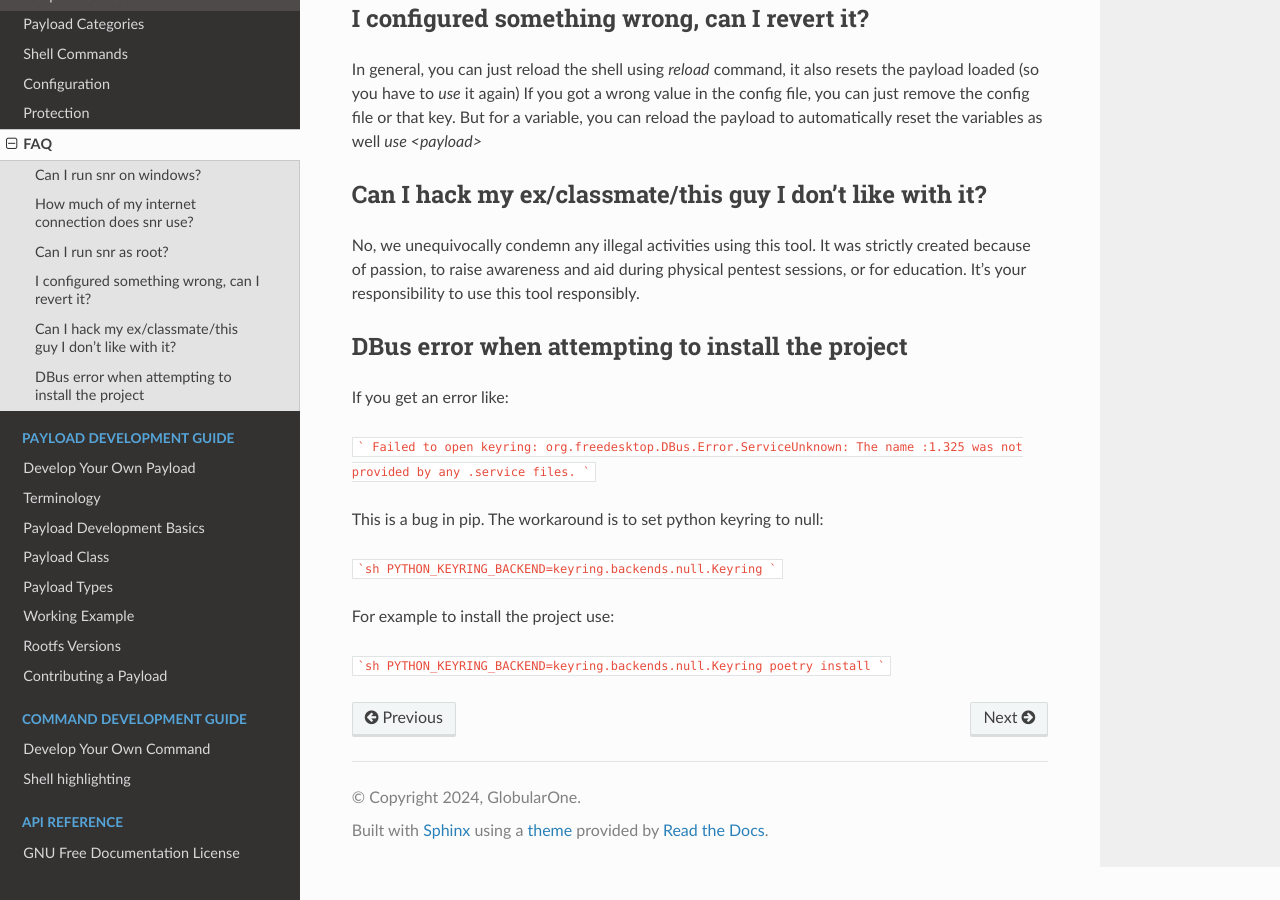
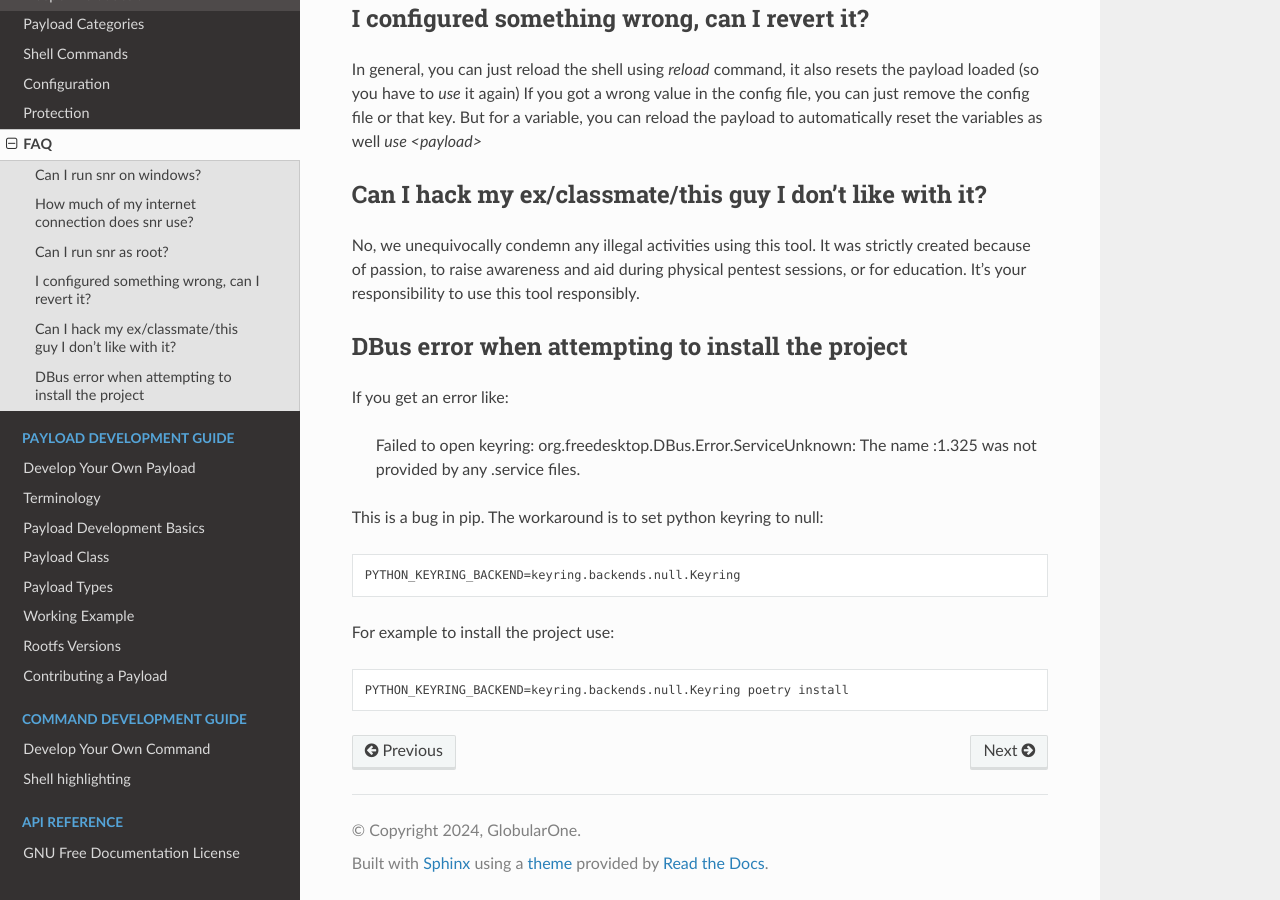
Before and after one commit to GlobularOne/snr, a Sphinx documentation site: the page built from docs/source/user_guide/faq.rst, in a window 1280 px wide and 900 px high, scrolled down 614 px. Built offline with Sphinx 7.4.7 and the Read the Docs theme 2.0.0, drawn with Linux system fonts in a browser that asks for light colours; pages that are not in the unit, such as notebooks, are missing from menus.

Commit message:
faq.rst: Fix syntax

````diff
--- a/docs/source/user_guide/faq.rst
+++ b/docs/source/user_guide/faq.rst
@@ -35,19 +35,16 @@ DBus error when attempting to install the project
 
 If you get an error like:
 
-```
-Failed to open keyring: org.freedesktop.DBus.Error.ServiceUnknown: The name :1.325 was not provided by any .service files.
-```
-
+    Failed to open keyring: org.freedesktop.DBus.Error.ServiceUnknown: The name :1.325 was not provided by any .service files.
 
 This is a bug in pip. The workaround is to set python keyring to null:
 
-```sh
-PYTHON_KEYRING_BACKEND=keyring.backends.null.Keyring
-```
+.. code-block:: shell
+
+    PYTHON_KEYRING_BACKEND=keyring.backends.null.Keyring
 
 For example to install the project use:
 
-```sh
-PYTHON_KEYRING_BACKEND=keyring.backends.null.Keyring poetry install
-```
+.. code-block:: shell
+
+    PYTHON_KEYRING_BACKEND=keyring.backends.null.Keyring poetry install
````
